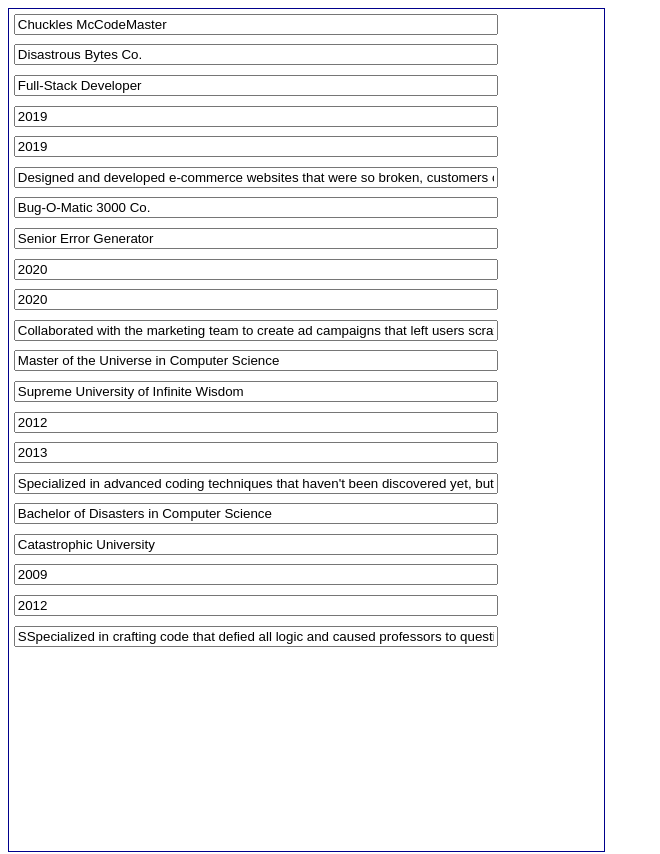
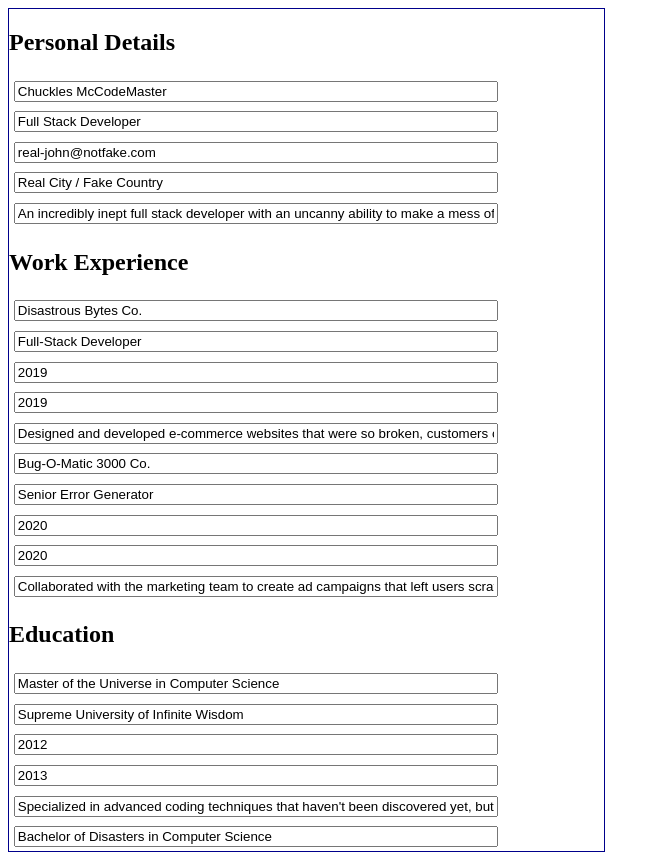
Before and after one commit to cagatay-usta/curriculum-vitae, a React (Create React App) app: page / in a window 1280 px wide. Shown: the top 854 px of the page, without its empty margins (0-660 px from the left). Built offline with nearby package versions, Linux system fonts and the light colour scheme.

Commit message:
complete personal input display and add titles

```diff
--- a/src/App.js
+++ b/src/App.js
@@ -48,7 +48,7 @@ class App extends Component {
           start: "2009",
           end: "2012",
           description:
-            "SSpecialized in crafting code that defied all logic and caused professors to question their career choices.",
+            "Specialized in crafting code that defied all logic and caused professors to question their career choices.",
         },
       ],
     };
--- a/src/components/inputForm.js
+++ b/src/components/inputForm.js
@@ -14,19 +14,27 @@ class InputForm extends Component {
     const { personal, work, education, handler } = this.props;
     return (
       <div id="input-form-container">
-
         <div id="personal-input-container">
-          <InputField
-            placeholder="full name"
-            value={personal.fullName}
-            onChange={handler}
-            fieldId="full-name"
-            category="personal"
-            field="fullName"
-          />
+          <h2>Personal Details</h2>
+          {Object.keys(personal).map((item, index) => {
+            return (
+              <div key={index}>
+                <InputField
+                  placeholder={item}
+                  value={personal[item]}
+                  onChange={handler}
+                  fieldId={`personal-${item}${index}`}
+                  category="personal"
+                  field={item}
+                />
+              </div>
+            );
+          })}
         </div>
 
         <div id="work-input-container">
+          <h2>Work Experience</h2>
+
           {work.map((listItem, index) => {
             return Object.keys(listItem).map((item, number) => {
               return (
@@ -47,6 +55,8 @@ class InputForm extends Component {
         </div>
 
         <div id="education-input-container">
+          <h2>Education</h2>
+
           {education.map((listItem, index) => {
             return Object.keys(listItem).map((item, number) => {
               return (
```
